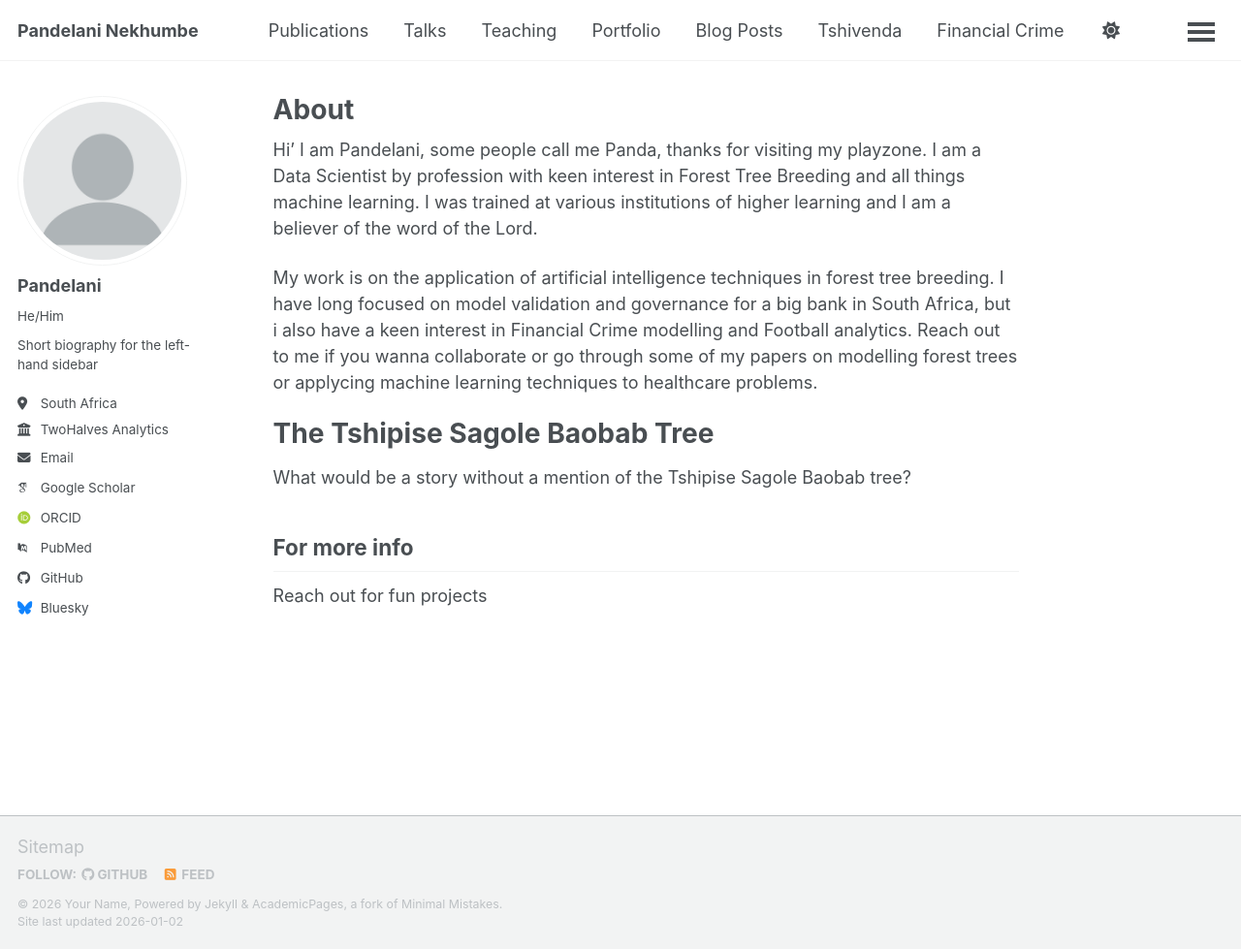
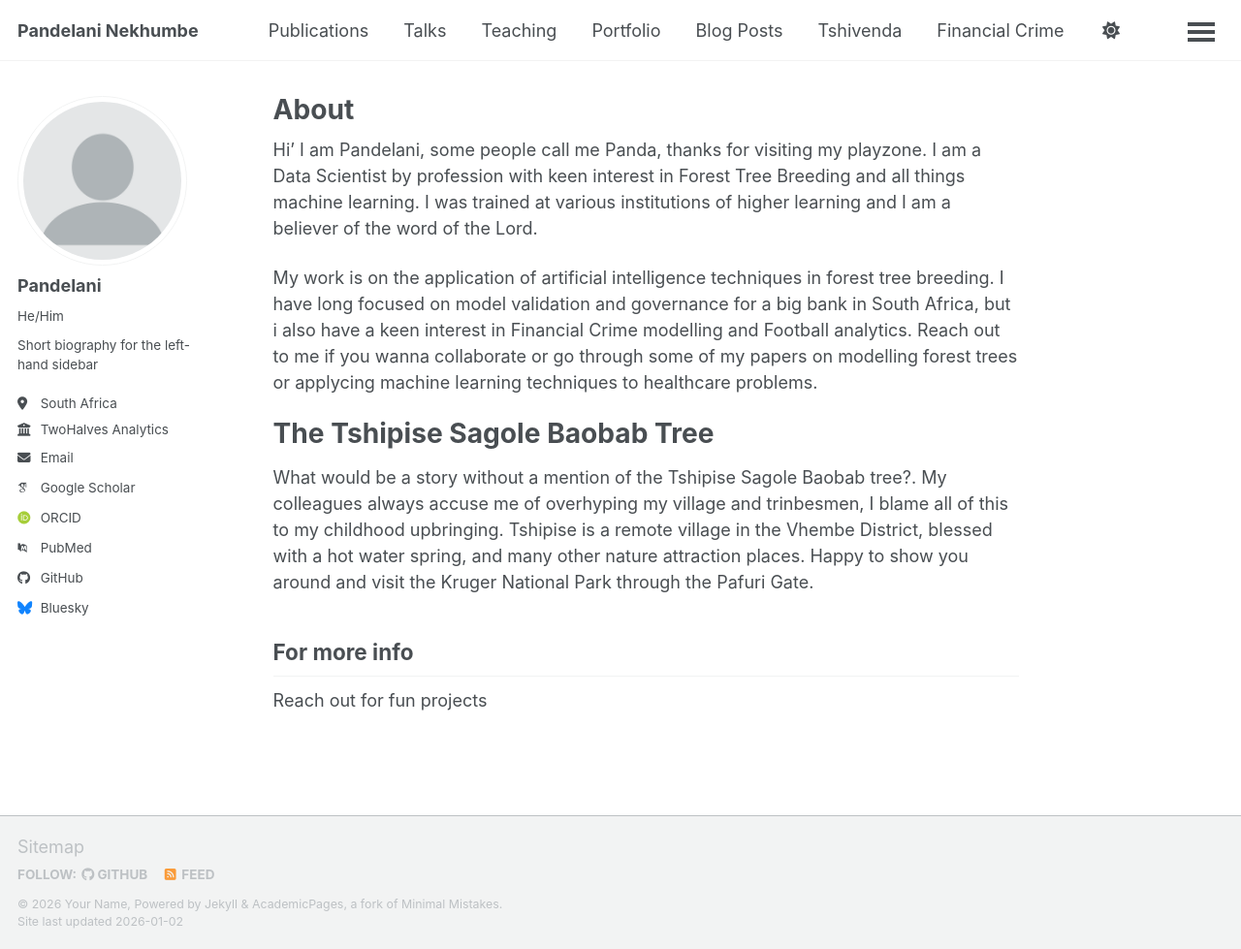
Before and after one commit to Pandelani/Pandelani.github.io, a Jekyll site: the page built from _pages/about.md, in a window 1280 px wide and 979 px high. Shown: the whole window at 97% size. Built offline with Jekyll 4.4.1, drawn with Linux system fonts in a browser that asks for light colours; some web fonts are replaced; a script bundle is joined from its source files by our own code; library files that are not in the unit come from our copies.

Commit message:
Revise about page for clarity and detail
Corrected grammar and added context about Tshipise.

```diff
--- a/_pages/about.md
+++ b/_pages/about.md
@@ -13,7 +13,7 @@ My work is on the application of artificial intelligence techniques in forest tr
 
 The Tshipise Sagole Baobab Tree
 ======
-What would be a story without a mention of the Tshipise Sagole Baobab tree?
+What would be a story without a mention of the Tshipise Sagole Baobab tree?.  My colleagues always accuse me of overhyping my village and trinbesmen, I blame all of this to my childhood upbringing. Tshipise is a remote village in the Vhembe District, blessed with a hot water spring, and many other nature attraction places. Happy to show you around and visit the Kruger National Park through the Pafuri Gate.
 
 
 For more info
```
